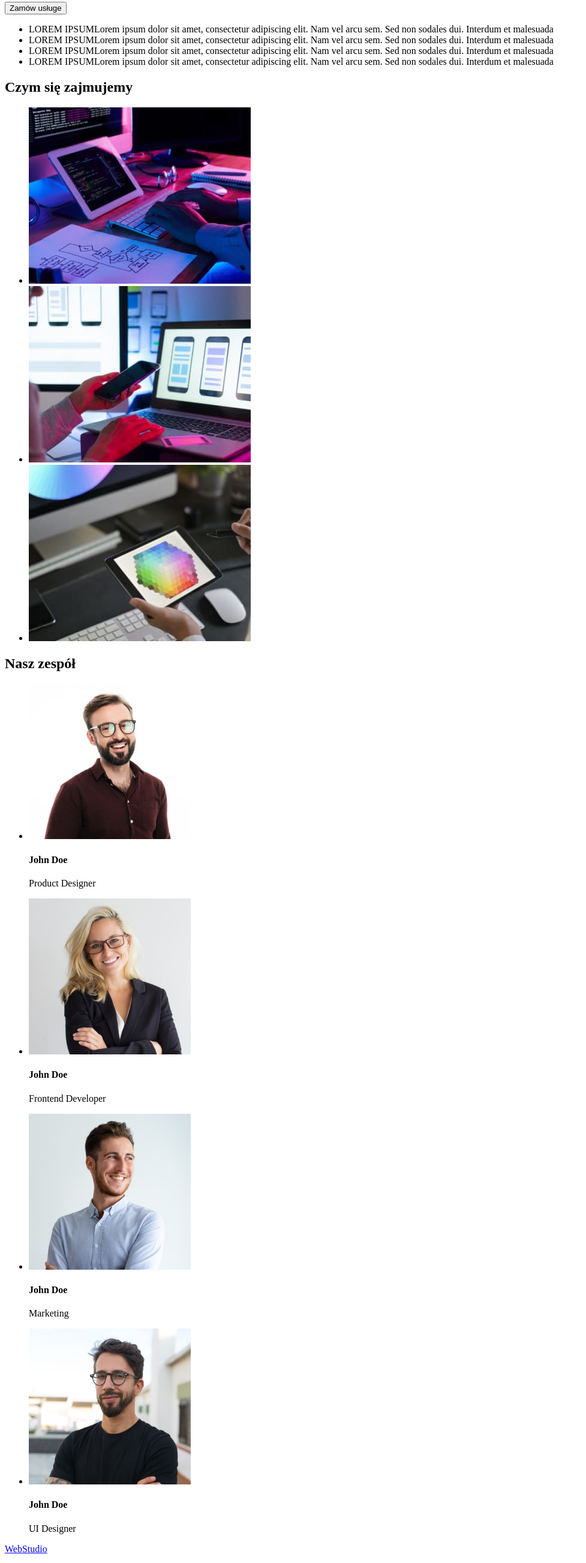
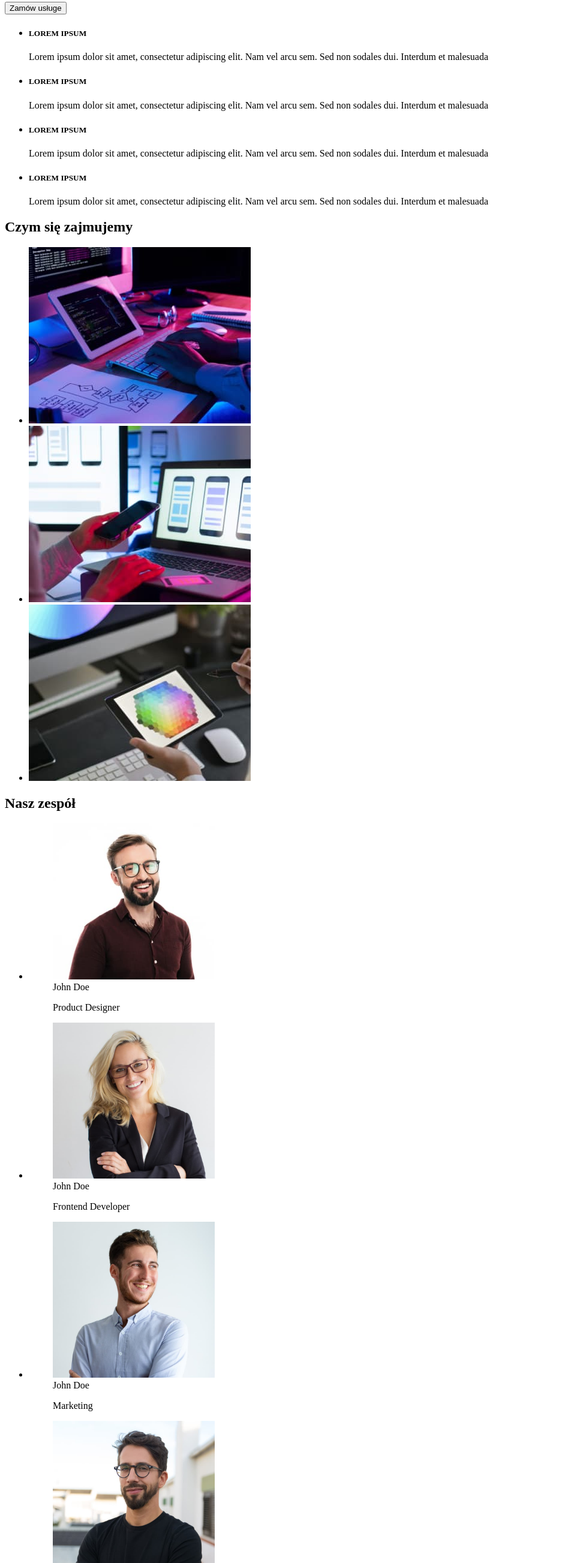
Before and after one commit to xxMANIAKxx/goit-markup-hw-02, a plain HTML site: page index.html in a window 1280 px wide. Shown: the part 194-2800 px from the top of the page at 60% size, without its empty margins (0-977 px from the left). Drawn offline with Linux system fonts and the light colour scheme.

Commit message:
szkielet

```diff
--- a/index.html
+++ b/index.html
@@ -4,6 +4,12 @@
     <meta charset="UTF-8" />
     <meta name="viewport" content="width=device-width, initial-scale=1.0" />
     <link rel="stylesheet" href="/css/style.css" />
+    <link rel="preconnect" href="https://fonts.googleapis.com" />
+    <link rel="preconnect" href="https://fonts.gstatic.com" crossorigin />
+    <link
+      href="https://fonts.googleapis.com/css2?family=Raleway:wght@700&family=Roboto:wght@400;500;700;900&display=swap"
+      rel="stylesheet"
+    />
     <title>Studio</title>
   </head>
   <body>
@@ -27,47 +33,47 @@
         <button type="button">Zamów usługe</button>
       </section>
 
-      <!-- atuty -->
+      <!-- advantages -->
       <section>
         <ul>
           <li>
-            <span>LOREM IPSUM</span
-            ><span
-              >Lorem ipsum dolor sit amet, consectetur adipiscing elit. Nam vel arcu sem. Sed non
-              sodales dui. Interdum et malesuada</span
-            >
+            <h5>LOREM IPSUM</h5>
+            <p>
+              Lorem ipsum dolor sit amet, consectetur adipiscing elit. Nam vel arcu sem. Sed non
+              sodales dui. Interdum et malesuada
+            </p>
           </li>
           <li>
-            <span>LOREM IPSUM</span
-            ><span
-              >Lorem ipsum dolor sit amet, consectetur adipiscing elit. Nam vel arcu sem. Sed non
-              sodales dui. Interdum et malesuada</span
-            >
+            <h5>LOREM IPSUM</h5>
+            <p>
+              Lorem ipsum dolor sit amet, consectetur adipiscing elit. Nam vel arcu sem. Sed non
+              sodales dui. Interdum et malesuada
+            </p>
           </li>
           <li>
-            <span>LOREM IPSUM</span
-            ><span
-              >Lorem ipsum dolor sit amet, consectetur adipiscing elit. Nam vel arcu sem. Sed non
-              sodales dui. Interdum et malesuada</span
-            >
+            <h5>LOREM IPSUM</h5>
+            <p>
+              Lorem ipsum dolor sit amet, consectetur adipiscing elit. Nam vel arcu sem. Sed non
+              sodales dui. Interdum et malesuada
+            </p>
           </li>
           <li>
-            <span>LOREM IPSUM</span
-            ><span
-              >Lorem ipsum dolor sit amet, consectetur adipiscing elit. Nam vel arcu sem. Sed non
-              sodales dui. Interdum et malesuada</span
-            >
+            <h5>LOREM IPSUM</h5>
+            <p>
+              Lorem ipsum dolor sit amet, consectetur adipiscing elit. Nam vel arcu sem. Sed non
+              sodales dui. Interdum et malesuada
+            </p>
           </li>
         </ul>
       </section>
 
-      <!-- o nas -->
+      <!-- about us -->
       <section>
         <h2>Czym się zajmujemy</h2>
         <ul>
           <li>
             <img
-              src="images/onas/onas1.jpg"
+              src="images/studio/onas/onas1.jpg"
               alt="osoba pisze na klawiaturze"
               width="370"
               height="294"
@@ -75,41 +81,74 @@
           </li>
           <li>
             <img
-              src="images/onas/onas2.jpg"
+              src="images/studio/onas/onas2.jpg"
               alt="osoba sprawdza telefon"
               width="370"
               height="294"
             />
           </li>
           <li>
-            <img src="images/onas/onas3.jpg" alt="osoba sprawdza tablet" width="370" height="294" />
+            <img
+              src="images/studio/onas/onas3.jpg"
+              alt="osoba sprawdza tablet"
+              width="370"
+              height="294"
+            />
           </li>
         </ul>
       </section>
 
-      <!-- zespół -->
+      <!-- team -->
       <section>
         <h2>Nasz zespół</h2>
         <ul>
           <li>
-            <img src="images/zespół/team1.jpg" alt="John Doe" width="270" height="260" />
-            <h4>John Doe</h4>
-            <p>Product Designer</p>
+            <figure>
+              <img
+                src="/images/studio/zespół/team1.jpg"
+                alt="John Doe picture"
+                width="270"
+                height="260"
+              />
+              <figcaption>John Doe</figcaption>
+              <p>Product Designer</p>
+            </figure>
           </li>
           <li>
-            <img src="images/zespół/team2.jpg" alt="John Doe" width="270" height="260" />
-            <h4>John Doe</h4>
-            <p>Frontend Developer</p>
+            <figure>
+              <img
+                src="/images/studio/zespół/team2.jpg"
+                alt="John Doe picture"
+                width="270"
+                height="260"
+              />
+              <figcaption>John Doe</figcaption>
+              <p>Frontend Developer</p>
+            </figure>
           </li>
           <li>
-            <img src="images/zespół/team3.jpg" alt="John Doe" width="270" height="260" />
-            <h4>John Doe</h4>
-            <p>Marketing</p>
+            <figure>
+              <img
+                src="/images/studio/zespół/team3.jpg"
+                alt="John Doe picture"
+                width="270"
+                height="260"
+              />
+              <figcaption>John Doe</figcaption>
+              <p>Marketing</p>
+            </figure>
           </li>
           <li>
-            <img src="images/zespół/team4.jpg" alt="John Doe" width="270" height="260" />
-            <h4>John Doe</h4>
-            <p>UI Designer</p>
+            <figure>
+              <img
+                src="/images/studio/zespół/team4.jpg"
+                alt="John Doe picture"
+                width="270"
+                height="260"
+              />
+              <figcaption>John Doe</figcaption>
+              <p>UI Designer</p>
+            </figure>
           </li>
         </ul>
       </section>
```
Also changed, not shown: portfolio.html (+131 -2 lines), images/portfolio/section1.jpg (added), images/portfolio/section2.jpg (added), images/portfolio/section3.jpg (added), images/portfolio/section4.jpg (added), images/portfolio/section5.jpg (added), images/portfolio/section6.jpg (added), images/portfolio/section7.jpg (added), images/portfolio/section8.jpg (added), images/portfolio/section9.jpg (added), images/studio/onas/onas1.jpg (renamed from images/onas/onas1.jpg), images/studio/onas/onas2.jpg (renamed from images/onas/onas2.jpg), images/studio/onas/onas3.jpg (renamed from images/onas/onas3.jpg), images/studio/zespół/team1.jpg (renamed from images/zespół/team1.jpg), 3 more files.
